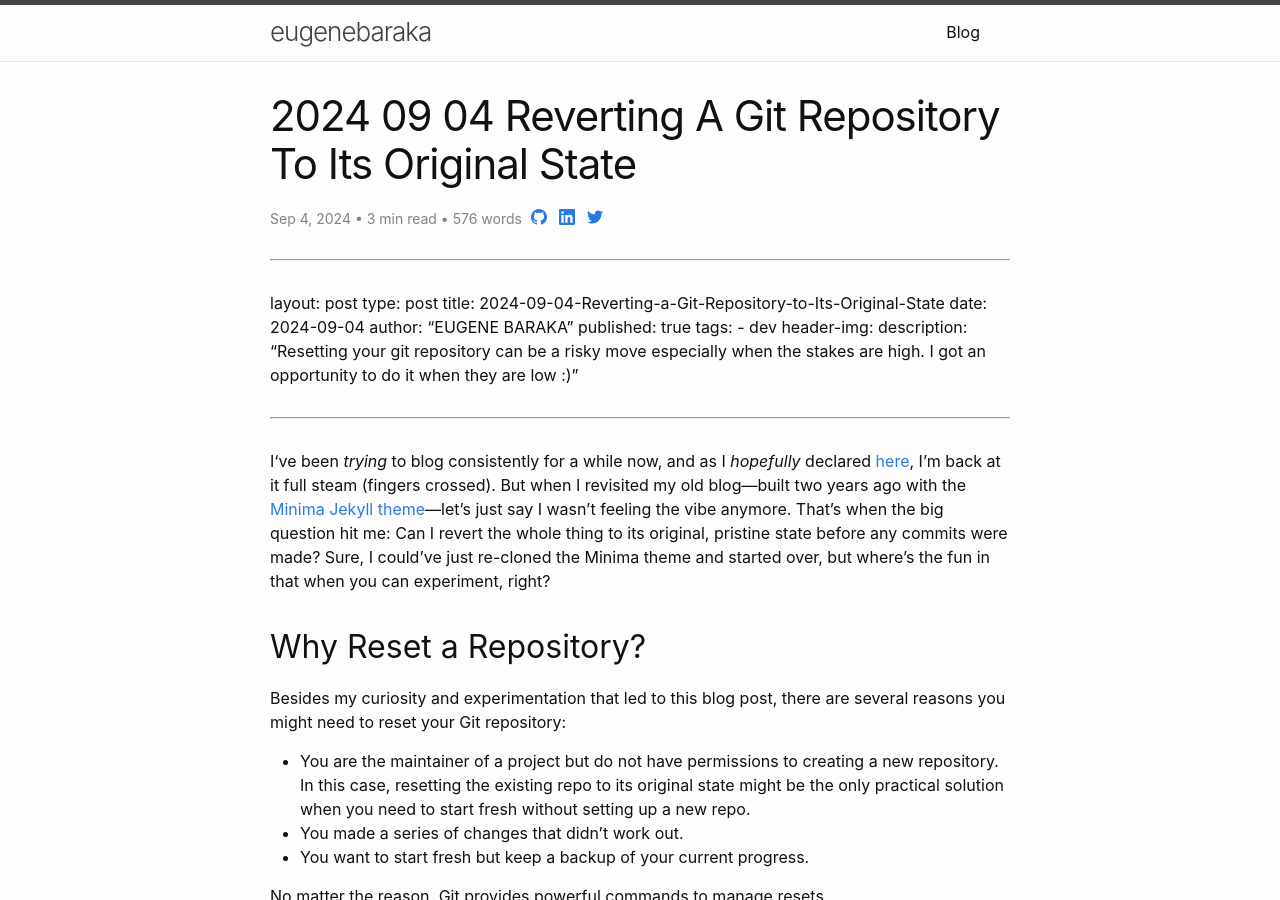
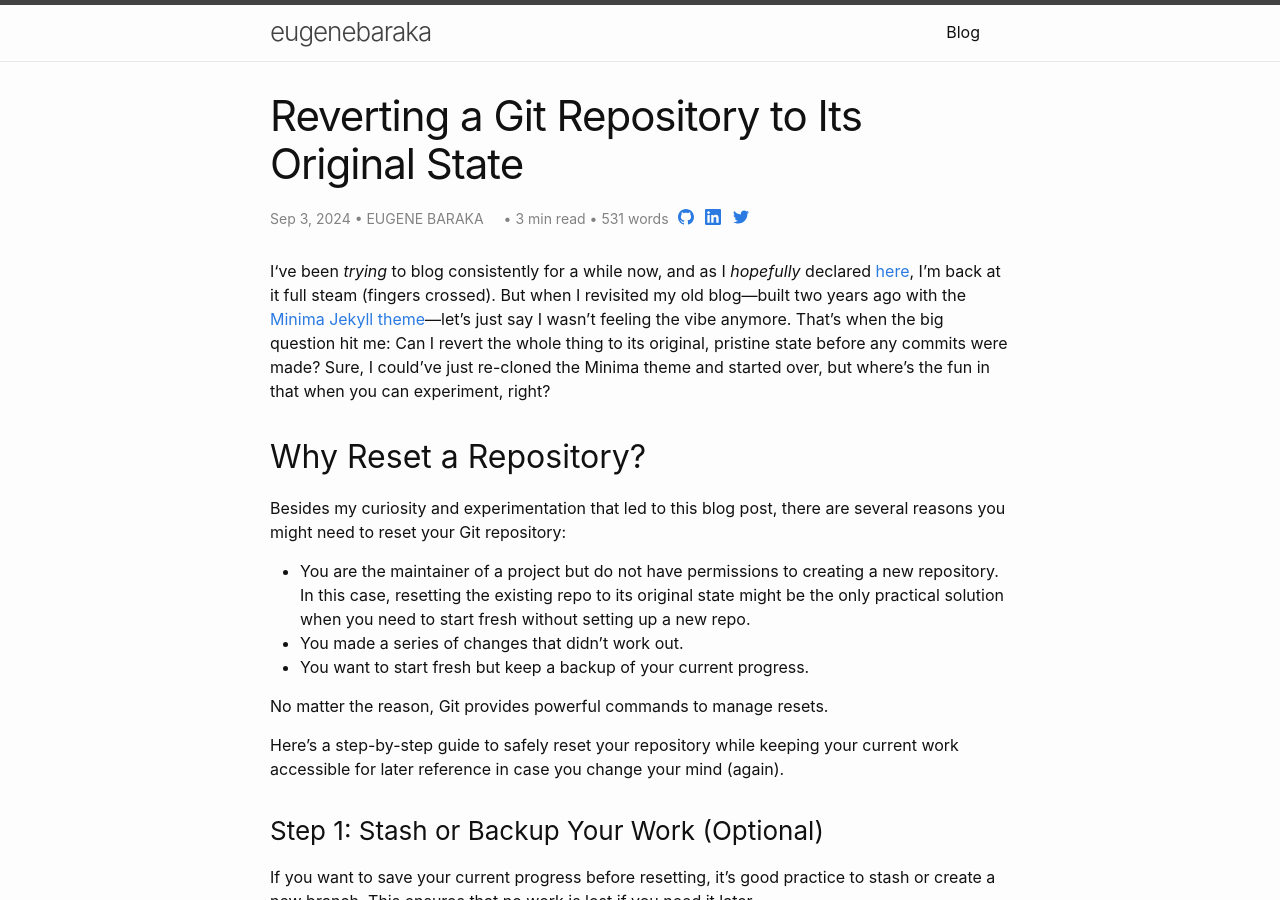
Before and after one commit to eugenebaraka/eugenebaraka.github.io, a Jekyll site: the page built from blog/_posts/2024-09-04-Reverting-a-Git-Repository-to-Its-Original-State.md, in a window 1280 px wide and 900 px high. Built offline with Jekyll 4.4.1, drawn with Linux system fonts in a browser that asks for light colours; our own code applies the rules of GitHub Pages for plain Markdown files.

Commit message:
new blog

```diff
--- a/blog/_posts/2024-09-04-2024-09-04-Reverting-a-Git-Repository-to-Its-Original-State.md
+++ b/blog/_posts/2024-09-04-Reverting-a-Git-Repository-to-Its-Original-State.md
@@ -1,18 +1,14 @@
----
-
----
 ---
 layout: post
 type: post
-title: 2024-09-04-Reverting-a-Git-Repository-to-Its-Original-State
-date: 2024-09-04
-author: "EUGENE BARAKA"
+title: "Reverting a Git Repository to Its Original State"
+date: 2024-09-03
+author: EUGENE BARAKA
 published: true
 tags:
-	- dev
+  - dev
 header-img:
-description: "Resetting your git repository can be a risky move especially when the stakes are high. I got an opportunity to do it when they are low :)"
-
+description: "Resetting your git repository can be a risky move especially when the stakes are high. I got an opportunity to do it when they are low."
 ---
 
 <span class="firstcharacter">I</span>'ve been _trying_ to blog consistently for a while now, and as I _hopefully_ declared [here](https://eugenebaraka.github.io/blog/2024/08/14/Another-Shot-at-Blogging.html), I’m back at it full steam (fingers crossed). But when I revisited my old blog—built two years ago with the [Minima Jekyll theme](https://github.com/jekyll/minima)—let’s just say I wasn't feeling the vibe anymore. That’s when the big question hit me: Can I revert the whole thing to its original, pristine state before any commits were made? Sure, I could’ve just re-cloned the Minima theme and started over, but where’s the fun in that when you can experiment, right?
```
